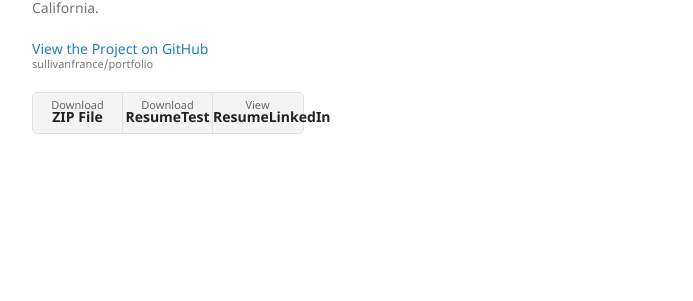
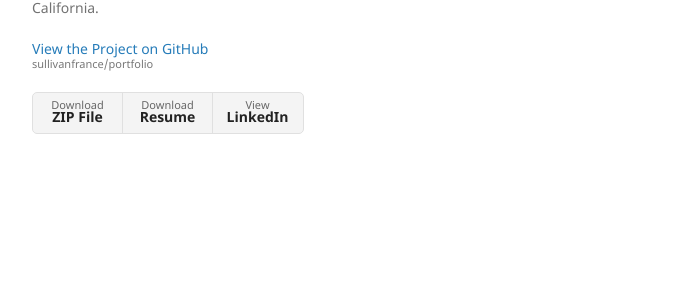
Before and after one commit to sullivanfrance/portfolio, a Jekyll site: the page built from another-page.md, in a window 1280 px wide. Shown: the part 424-725 px from the top of the page, without its empty margins (178-871 px from the left). Built offline with Jekyll 4.4.1, drawn with Linux system fonts in a browser that asks for light colours; our own code applies the rules of GitHub Pages for plain Markdown files.

Commit message:
Update default.html

```diff
--- a/_layouts/default.html
+++ b/_layouts/default.html
@@ -39,8 +39,8 @@
         {% if site.show_downloads %}
         <ul class="downloads">
           <li><a href="{{ site.github.zip_url }}">Download <strong>ZIP File</strong></a></li>
-          <li><a href="https://github.com/sullivanfrance/resume/zipball/master">{{ }}Download <strong>ResumeTest</strong></a></li>
-	  <li><a href="hhttps://www.linkedin.com/in/sullivan-france-2a7b8b159">{{ }}View <strong>ResumeLinkedIn</strong></a></li>
+          <li><a href="https://github.com/sullivanfrance/resume/zipball/master">{{ }}Download <strong>Resume</strong></a></li>
+	  <li><a href="hhttps://linkedin.com/in/sullivan-france-2a7b8b159">{{ }}View <strong>LinkedIn</strong></a></li>
         </ul>
         {% endif %}
       </header>
```
